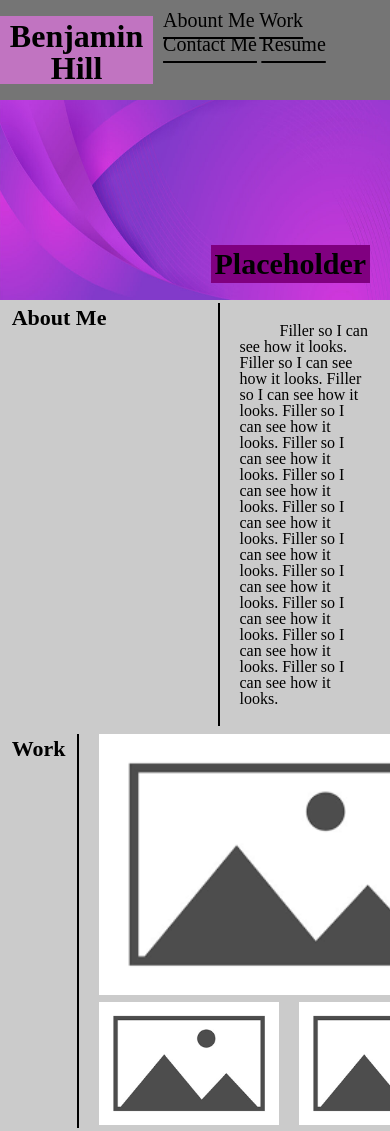
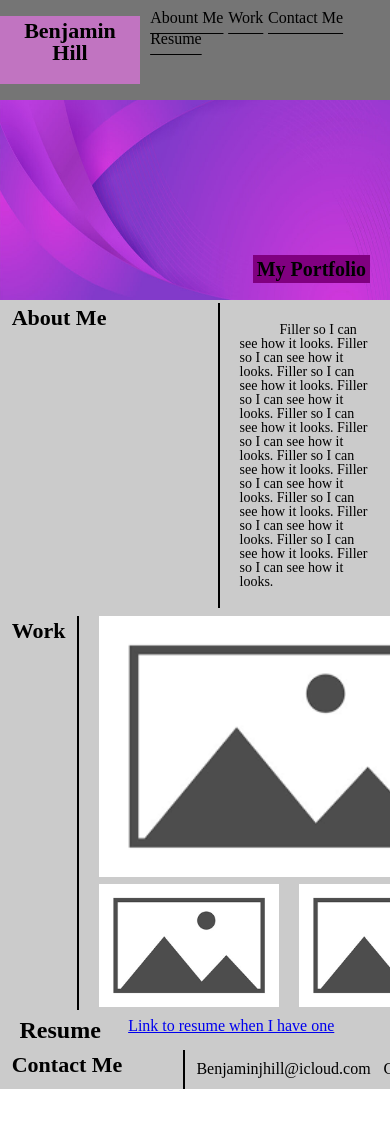
Before and after one commit to Ben-jamin05/week-two-challenge, a plain HTML site: page index.html in a window 390 px wide. Shown: the top 1131 px of the page. After the commit the page ends 1089 px from the top, so only its background shows below. Drawn offline with Linux system fonts and the light colour scheme.

Commit message:
wrote README and did some media formatting for smaller devices

```diff
--- a/assets/css/style.css
+++ b/assets/css/style.css
@@ -90,6 +90,7 @@ nav ul {
 }
 
 section p {
+    font-size: 16px;
     text-indent: 40px;
 }
 
@@ -190,8 +191,24 @@ section {
     #small{
         width: 400px;
     }
-    h2 {
+    h1{
         font-size: 22px;
         padding: 1% 3% 1% 3%;
     }
+    h2{
+        font-size: 22px;
+        padding: 1% 3% 1% 3%;
+    }
+    nav li{
+        font-size: 16px;
+    }
+    .filler h2{
+        font-size: 20px;
+    }
+    section p{
+        font-size: 14px;
+    }
+    #contact-me li a {
+        font-size: 16px;
+    }
 }
--- a/index.html
+++ b/index.html
@@ -24,7 +24,7 @@
 
     <section class="filler">
         <img src="./assets/images/purplebanner.jpg" alt="purple banner"/>
-        <h2>Placeholder</h2>
+        <h2>My Portfolio</h2>
     </section>
 
     <section>
```
Also changed, not shown: assets/images/Screenshot 2024-04-11 at 4.03.52 PM.png (added), 2 other files.
